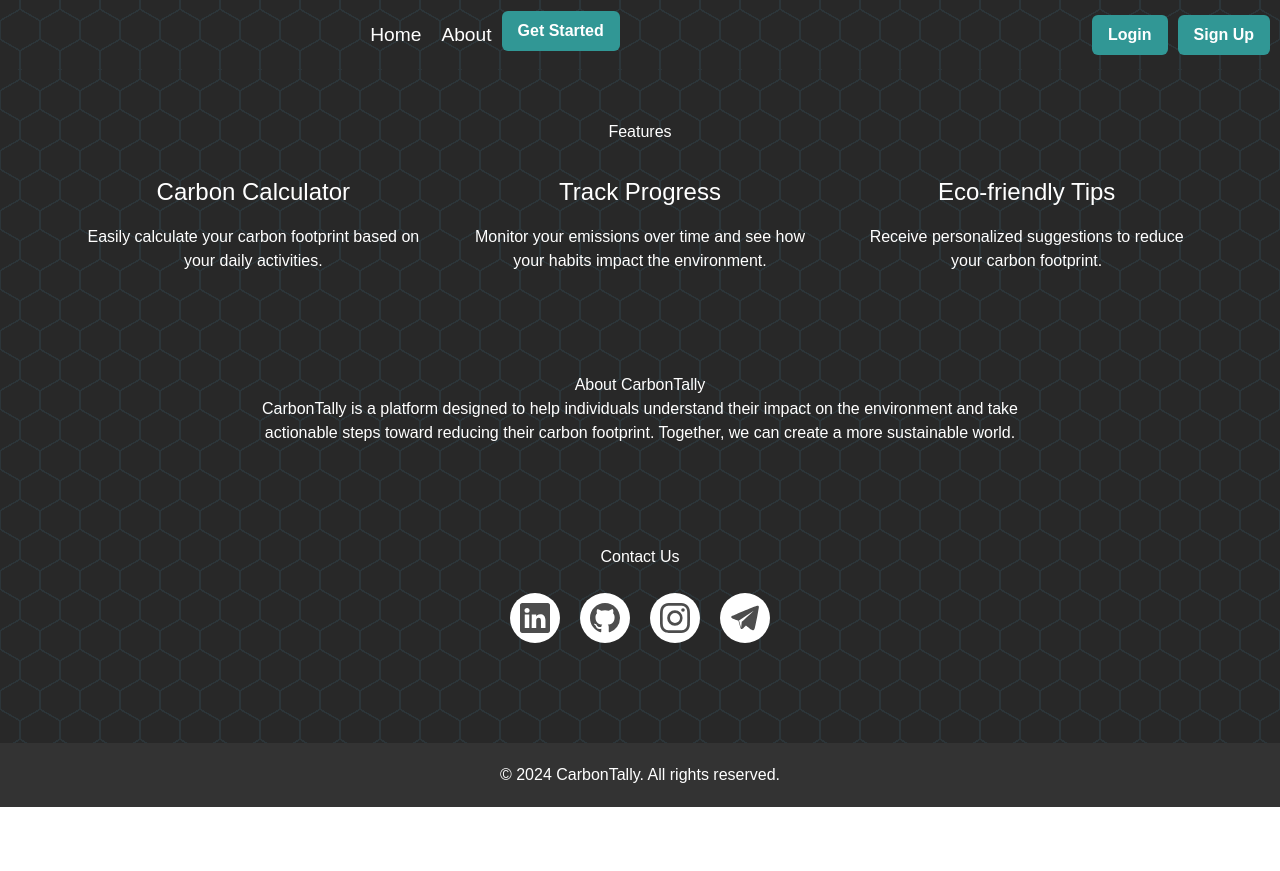
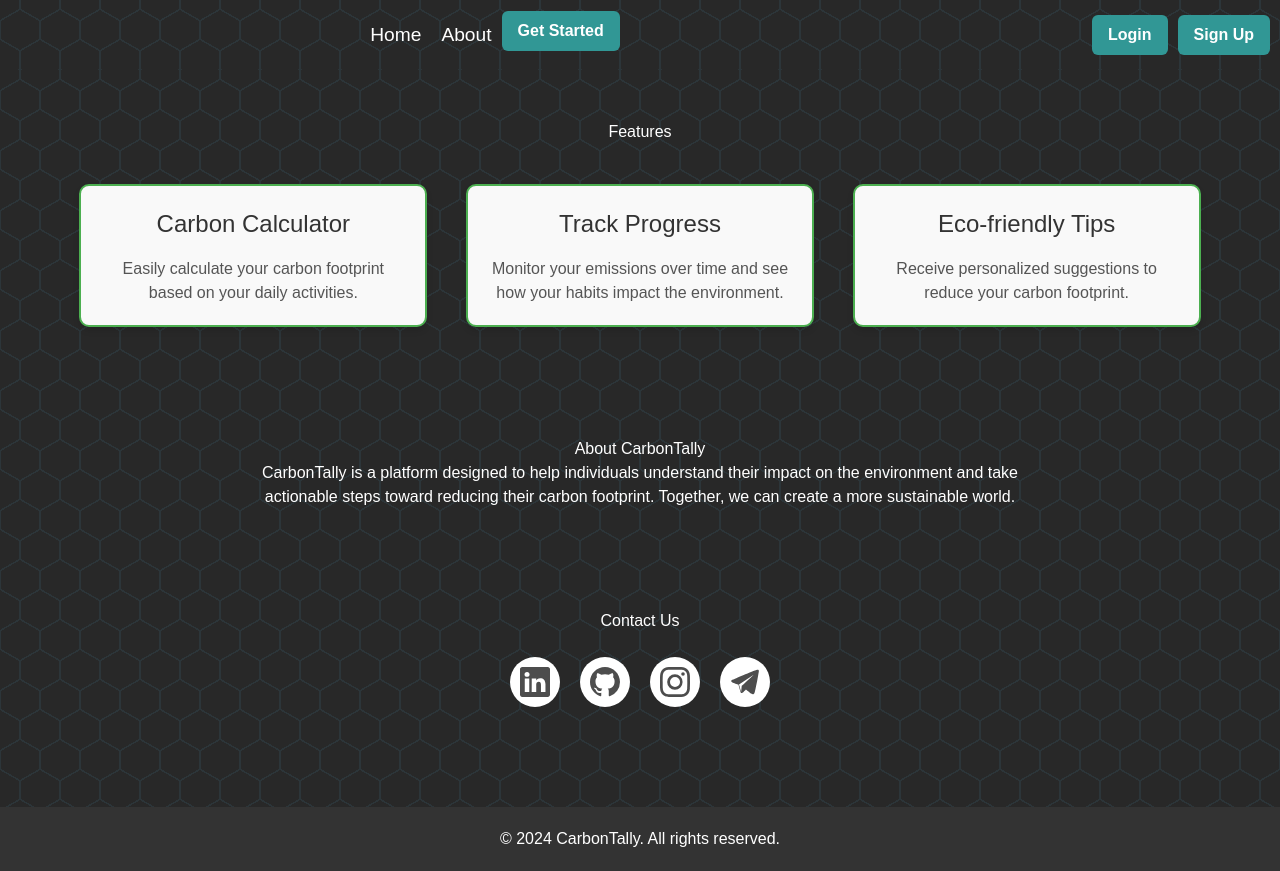
Before and after one commit to krishnanx/NasaSpaceChallenge, a React (Vite) app in the folder Nasa/: page / in a window 1280 px wide. Before the commit the page ends 807 px from the top, so only its background shows below. Built offline with nearby package versions, Linux system fonts and the light colour scheme.

Commit message:
Hoverable cards

```diff
--- a/Nasa/src/pages/landing.css
+++ b/Nasa/src/pages/landing.css
@@ -86,6 +86,28 @@ nav ul li a {
 
 .feature-box {
     max-width: 30%;
+    border: 2px solid #4CAF50; /* Green border color */
+    border-radius: 10px; /* Rounded corners */
+    padding: 20px;
+    margin: 10px;
+    background-color: #f9f9f9; /* Light background color */
+    box-shadow: 0px 4px 6px rgba(0, 0, 0, 0.1); /* Subtle shadow effect */
+    transition: transform 0.3s ease;
+}
+.feature-box:hover {
+    transform: scale(1.2); /* Enlarges the box */
+    z-index: 10; /* Brings the hovered box in front of other elements */
+  }
+
+.feature-box h3 {
+    margin-bottom: 10px;
+    font-size: 1.5em;
+    color: #333;
+}
+
+.feature-box p {
+    font-size: 1em;
+    color: #555;
 }
 
 .feature-box h3 {
```
